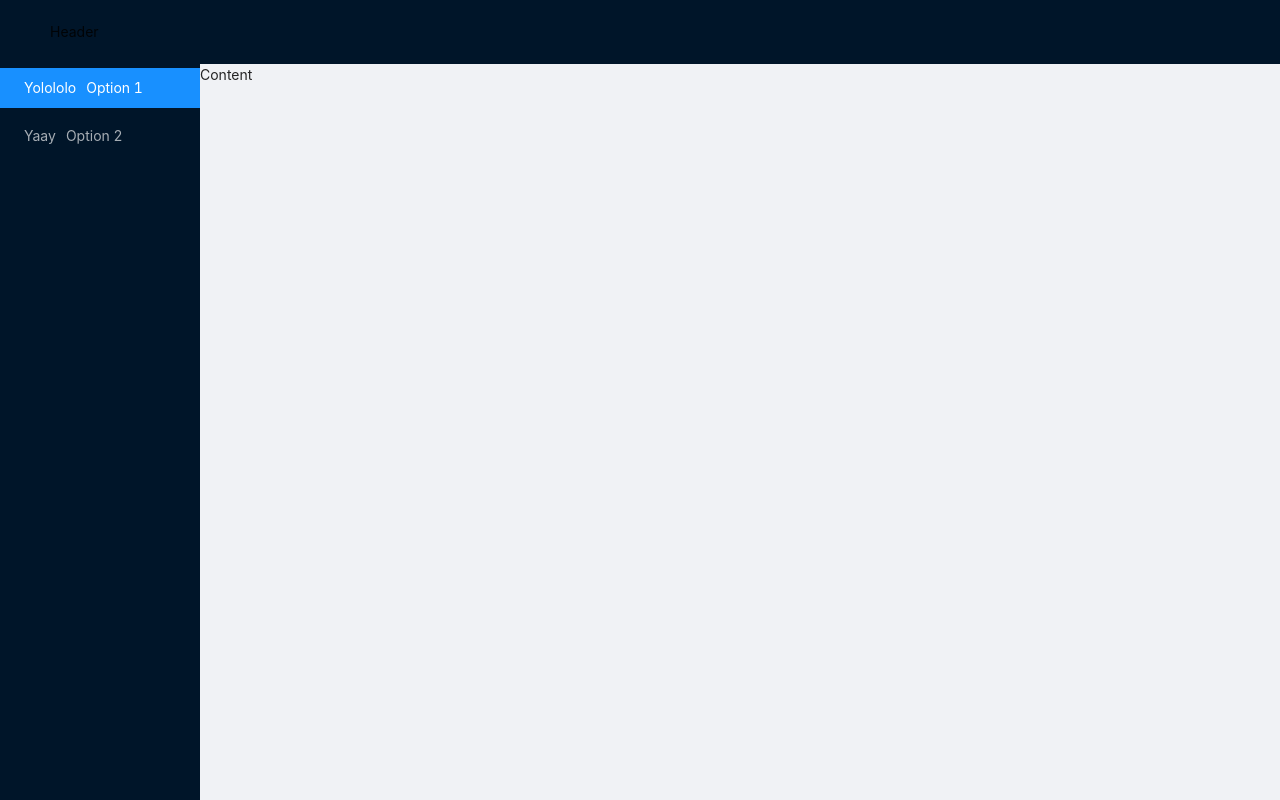
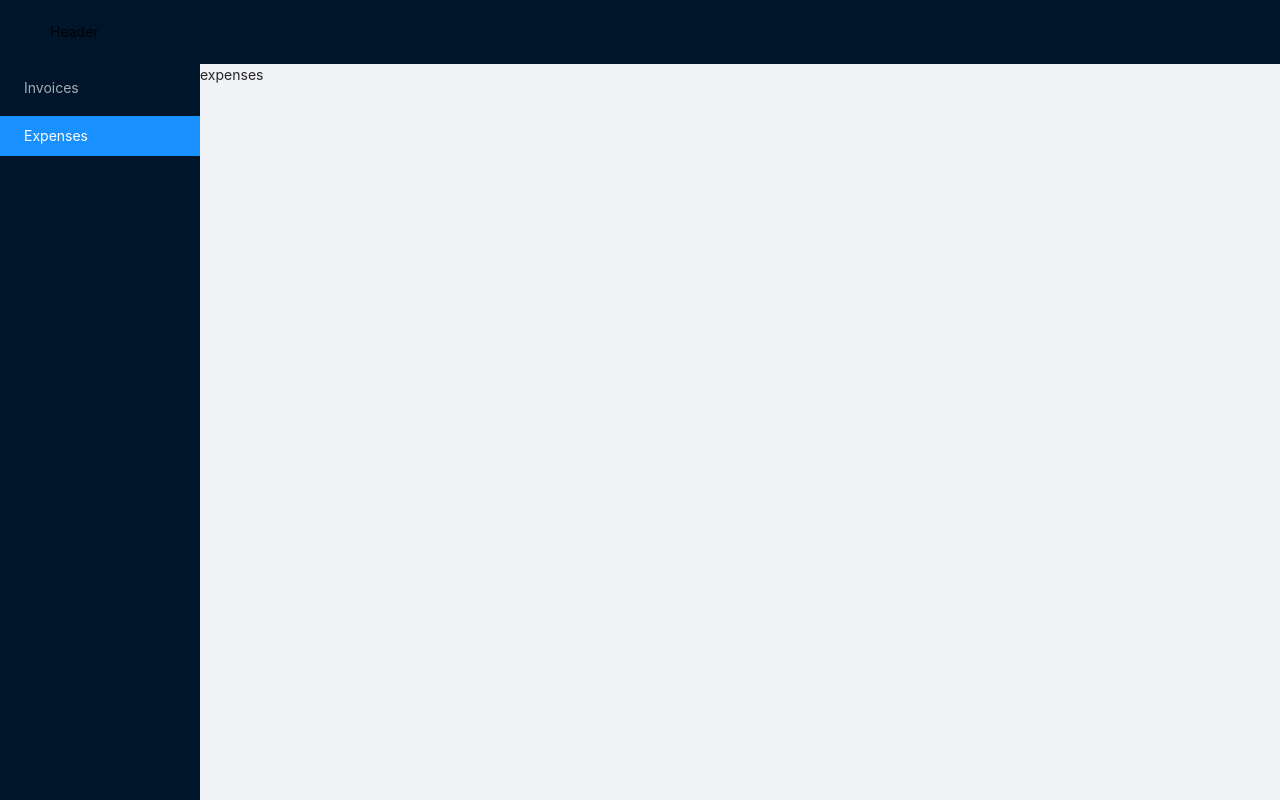
Before and after one commit to matyasfodor/calorie-tracker, a React (Create React App) app in the folder frontend/: page /expenses in a window 1280 px wide. Built offline with nearby package versions, Linux system fonts and the light colour scheme.

Commit message:
feat: add react router and update sider with links

```diff
--- a/frontend/package.json
+++ b/frontend/package.json
@@ -13,6 +13,7 @@
     "antd": "^4.22.8",
     "react": "^18.2.0",
     "react-dom": "^18.2.0",
+    "react-router-dom": "^6.3.0",
     "react-scripts": "5.0.1",
     "typescript": "^4.8.2",
     "web-vitals": "^2.1.4"
--- a/frontend/src/App.tsx
+++ b/frontend/src/App.tsx
@@ -4,6 +4,7 @@ import { Content, Footer, Header } from 'antd/lib/layout/layout';
 import Sider from 'antd/lib/layout/Sider';
 import "antd/dist/antd.min.css";
 import { Menu } from './components/Menu';
+import { MainContent } from './pages/MainContent';
 
 function App() {
   return (
@@ -28,7 +29,7 @@ function App() {
         <Header>Header</Header>
         <Layout>
           <Sider><Menu/></Sider>
-          <Content>Content</Content>
+          <Content><MainContent/></Content>
         </Layout>
         {/* <Footer>Footer</Footer> */}
       </Layout>
--- a/frontend/src/components/Menu.tsx
+++ b/frontend/src/components/Menu.tsx
@@ -1,27 +1,35 @@
 import AntMenu from 'antd/lib/menu';
 import { MenuItemType } from 'antd/lib/menu/hooks/useItems';
-import MenuItem from 'antd/lib/menu/MenuItem';
+import { Link, matchRoutes, useLocation } from 'react-router-dom';
 
 function getItem(
-  label: React.ReactNode,
+  component: React.ReactNode,
   key: React.Key,
-  icon?: React.ReactNode,
-  children?: MenuItem[],
 ): MenuItemType {
-  // @ts-ignore
   return {
+    label: component,
     key,
-    icon,
-    children,
-    label,
-  } as MenuItemType;
+  };
 }
 
-const items = [
-  getItem('Option 1', '1', <div>Yolololo</div>),
-  getItem('Option 2', '2', <div>Yaay</div>),
-];
+const routes = [
+  {path: "/invoices", title: "Invoices"},
+  {path: "/expenses", title: "Expenses"},
+]
 
-export const Menu = () => (
-  <AntMenu theme="dark" defaultSelectedKeys={['1']} mode="inline" items={items} />
-)
+export const Menu = () => {
+  const items = routes.map(({path, title}) => getItem(<Link to={path}>{title}</Link>, path),)
+
+  const useCurrentPath = () => {
+    const location = useLocation()
+    const match = matchRoutes(routes, location)
+
+    return match?.[0].pathnameBase ?? ''
+  }
+
+  const currentPath = useCurrentPath();
+
+  return (
+    <AntMenu theme="dark" defaultSelectedKeys={[currentPath]} mode="inline" items={items} activeKey={currentPath}/>
+  )
+}
--- a/frontend/src/index.tsx
+++ b/frontend/src/index.tsx
@@ -1,15 +1,20 @@
 import React from 'react';
 import ReactDOM from 'react-dom/client';
+import { BrowserRouter } from "react-router-dom";
+
 import './index.css';
 import App from './App';
 import reportWebVitals from './reportWebVitals';
+
 
 const root = ReactDOM.createRoot(
   document.getElementById('root') as HTMLElement
 );
 root.render(
   <React.StrictMode>
-    <App />
+    <BrowserRouter>
+      <App />
+    </BrowserRouter>
   </React.StrictMode>
 );
 
--- /dev/null
+++ b/frontend/src/pages/MainContent.tsx
@@ -0,0 +1,9 @@
+import { Routes, Route } from "react-router-dom";
+
+export const MainContent = () => (
+  <Routes>
+    <Route path="/" element={<div>Home</div>} />
+    <Route path="expenses" element={<div>expenses</div>} />
+    <Route path="invoices" element={<div>invoices</div>} />
+  </Routes>
+)
```
Also changed, not shown: 1 other file (tests, documents, lock files or other folders).
